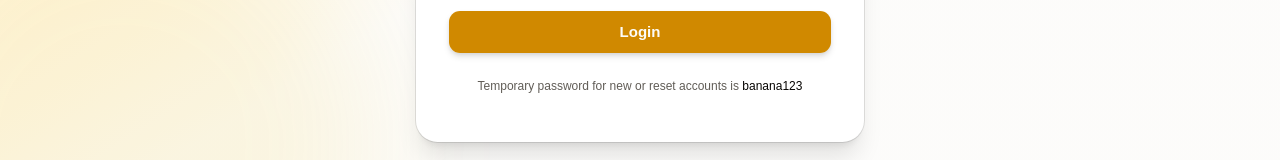
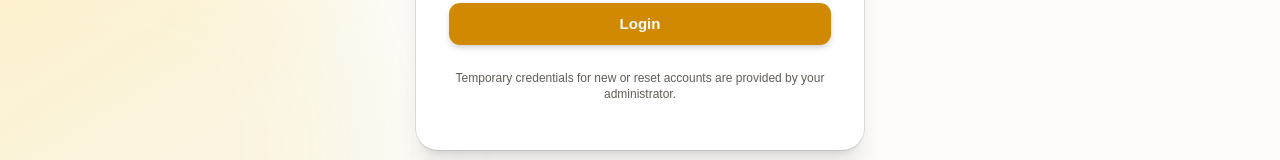
Before and after one commit to BlackShark404/BananaVision, a React (Vite) app in the folder frontend/: page /login in a window 1280 px wide. Shown: the part 534-694 px from the top of the page. Built offline with nearby package versions, Linux system fonts and the light colour scheme; no server answers.

Commit message:
feat: update temporary credential documentation and login messaging

```diff
--- a/frontend/src/pages/Login.tsx
+++ b/frontend/src/pages/Login.tsx
@@ -210,7 +210,7 @@ export default function Login() {
             </Button>
           </form>
           <p className="text-center text-xs text-muted-foreground mt-6">
-            Temporary password for new or reset accounts is <span className="font-medium text-foreground">banana123</span>
+            Temporary credentials for new or reset accounts are provided by your administrator.
           </p>
         </CardContent>
       </Card>
```
Also changed, not shown: 1 other file (tests, documents, lock files or other folders).
